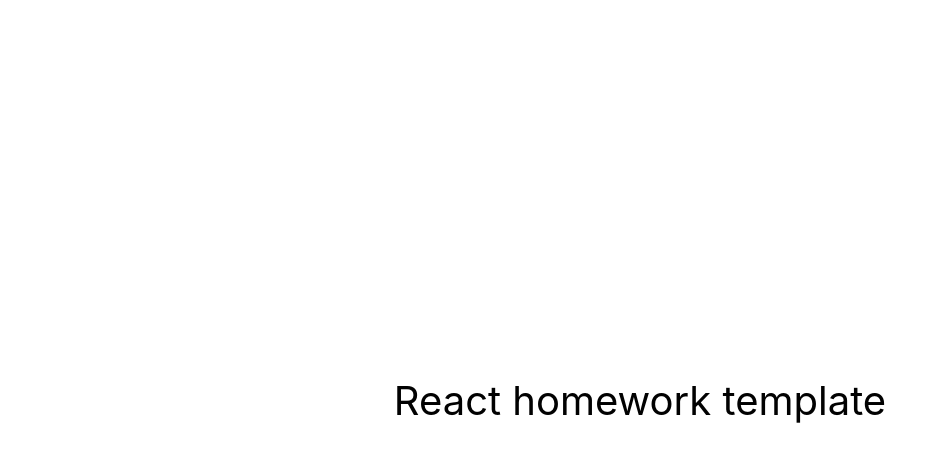
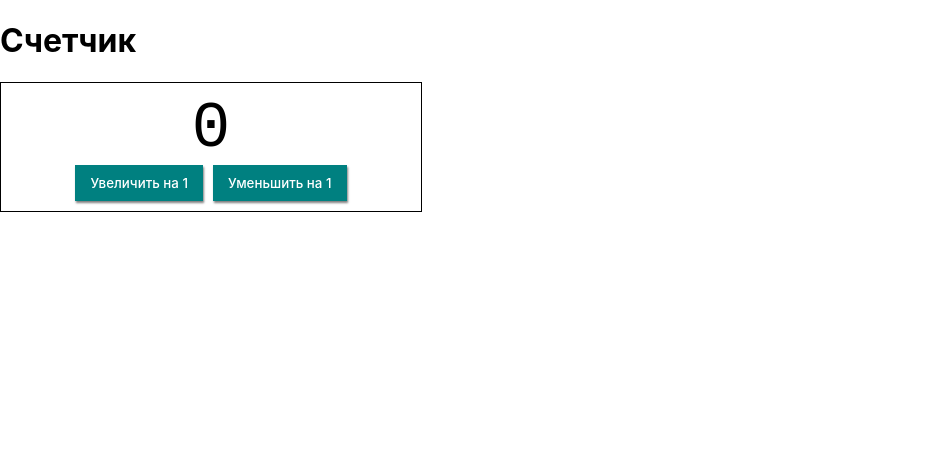
Before and after one commit to K-Basket/React-events-forms, a React (Create React App) app: page / in a window 1280 px wide. Shown: the top 462 px of the page, without its empty margins (0-947 px from the left). Built offline with nearby package versions, Linux system fonts and the light colour scheme.

Commit message:
Studied the events

```diff
--- a/package.json
+++ b/package.json
@@ -7,6 +7,7 @@
     "@testing-library/jest-dom": "^5.16.3",
     "@testing-library/react": "^12.1.4",
     "@testing-library/user-event": "^13.5.0",
+    "prop-types": "^15.8.1",
     "react": "^18.1.0",
     "react-dom": "^18.1.0",
     "react-scripts": "5.0.1",
--- a/src/components/App.jsx
+++ b/src/components/App.jsx
@@ -1,16 +1,10 @@
+import { Counter } from './Counter/Counter';
+
 export const App = () => {
   return (
-    <div
-      style={{
-        height: '100vh',
-        display: 'flex',
-        justifyContent: 'center',
-        alignItems: 'center',
-        fontSize: 40,
-        color: '#010101'
-      }}
-    >
-      React homework template
+    <div>
+      <h1>Счетчик</h1>
+      <Counter />
     </div>
   );
 };
--- /dev/null
+++ b/src/components/Counter/Counter.jsx
@@ -0,0 +1,40 @@
+// import PropTypes from 'prop-types';
+import React from 'react';
+import css from './Counter.module.css';
+
+// класс Counter должен наследовать базовый компонент React.Component
+export class Counter extends React.Component {
+  // метод колбек функции для клика по кнопке "Увеличить на 1"
+  handleIncrement = evt => {
+    console.log('Больше');
+    console.log(evt.target);
+
+    // // использование асинхронной функции
+    // setTimeout(() => {
+    //   console.log('asynchron', evt.target);
+    // }, 1000);
+  };
+
+  handleDecrement = () => {
+    console.log('Меньше');
+  };
+
+  // render() - обязательный метод класса, который будет рендерить разметку
+  // onClock={} - это слушатель события на кнопку
+  render() {
+    return (
+      <div className={css.Counter}>
+        <span className={css.Counter__value}>0</span>
+
+        <div className={css.Counter__controls}>
+          <button type="button" onClick={this.handleIncrement}>
+            Увеличить на 1
+          </button>
+          <button type="button" onClick={this.handleDecrement}>
+            Уменьшить на 1
+          </button>
+        </div>
+      </div>
+    );
+  }
+}
--- /dev/null
+++ b/src/components/Counter/Counter.module.css
@@ -0,0 +1,33 @@
+.Counter {
+  width: 400px;
+  padding: 10px;
+  border: 1px solid black;
+  text-align: center;
+}
+
+.Counter__controls>button {
+  border: none;
+  padding: 10px 15px;
+  background-color: teal;
+  color: #fff;
+  font-weight: 500;
+  margin-left: 5px;
+  margin-right: 5px;
+  font-family: inherit;
+  cursor: pointer;
+  outline: none;
+  box-shadow: 1px 2px 2px 0 rgb(0 0 0 / 0.5);
+  transition: box-shadow 250ms linear;
+}
+
+.Counter__controls>button:active {
+  box-shadow: 2px 5px 2px 0 rgb(0 0 0 / 0.5);
+}
+
+.Counter__value {
+  margin-right: 15px;
+  margin-left: 15px;
+  font-size: 64px;
+  font-family: monospace;
+  text-align: center;
+}
```
Also changed, not shown: 2 other files (tests, documents, lock files or other folders).
